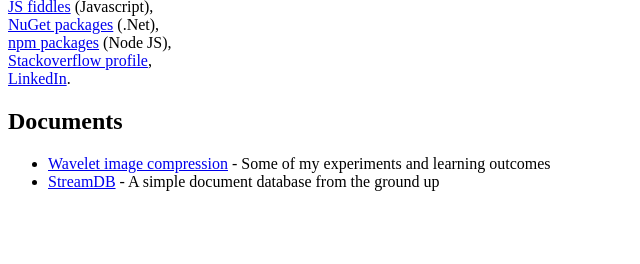
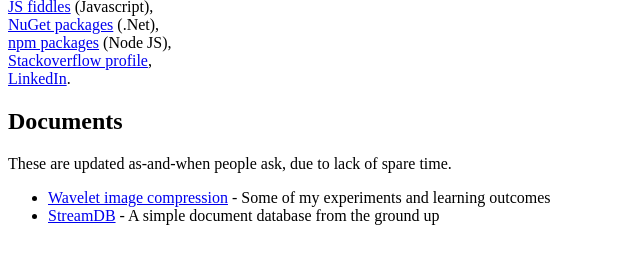
Before and after one commit to i-e-b/i-e-b.github.io, a plain HTML site: page index.html in a window 1280 px wide. Shown: the part 100-364 px from the top of the page, without its empty margins (0-640 px from the left). Drawn offline with Linux system fonts and the light colour scheme.

Commit message:
Update index.html

```diff
--- a/index.html
+++ b/index.html
@@ -14,6 +14,7 @@
   <a href="https://www.linkedin.com/in/iain-ballard-2bb75926/">LinkedIn</a>.
   </p>
   <h2>Documents</h2>
+    These are updated as-and-when people ask, due to lack of spare time.
   <ul>
     <li><a href="wavelet.html">Wavelet image compression</a> - Some of my experiments and learning outcomes</li>
     <li><a href="streamdb.html">StreamDB</a> - A simple document database from the ground up</li>
```
